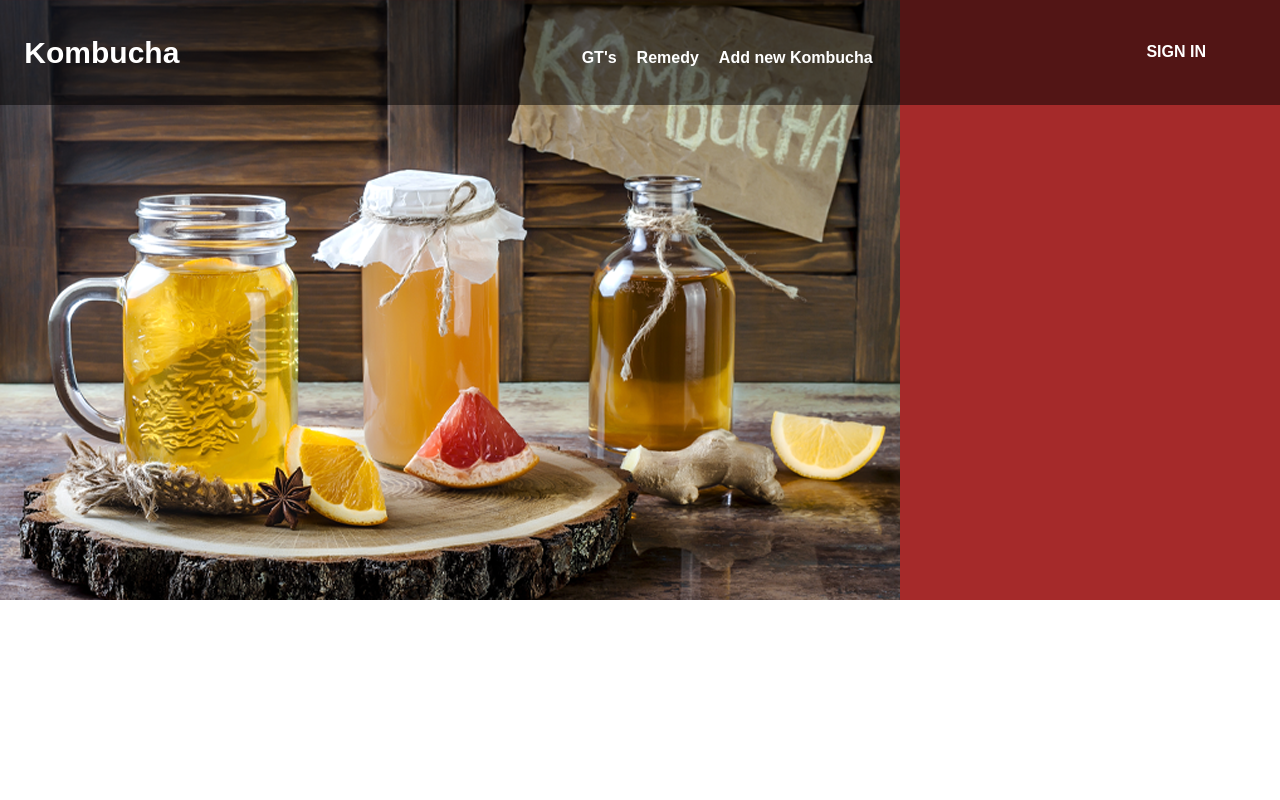
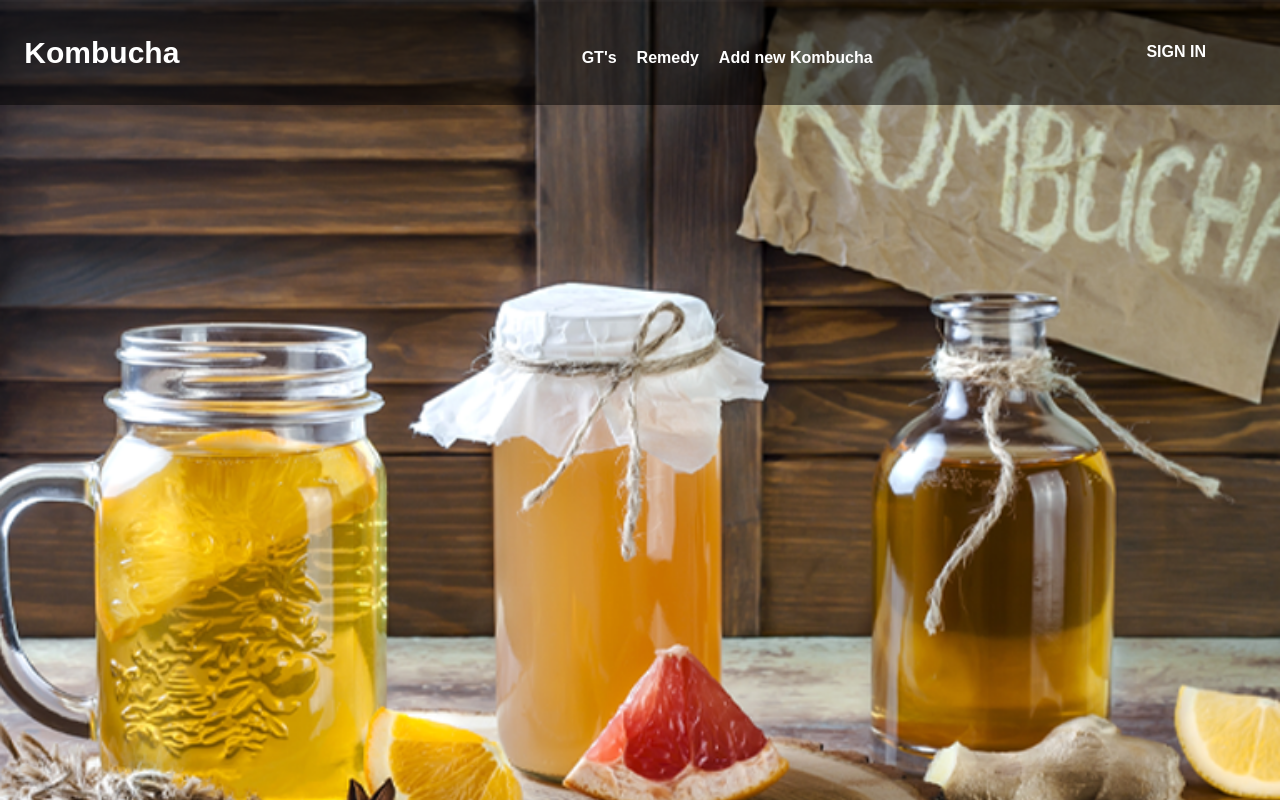
Before and after one commit to nehamalhotra23/Tap-Room, a React app: page /#/ in a window 1280 px wide. Shown: the top 800 px of the page. Built offline with nearby package versions, Linux system fonts and the light colour scheme.

Commit message:
fix image at home page

```diff
--- a/src/components/Home.jsx
+++ b/src/components/Home.jsx
@@ -1,14 +1,15 @@
 import React from "react";
 import cover from '../Assets/Img/cover.png';
 function Home() {
-    var image = {
-     backgroundColor: "brown",
-    }
-    return (
-      <div style={image}>
-          <img src={cover}/>
-        </div>
-
-    );
+  var back = {
+    backgroundImage: `url(${cover})`,
+    height: '1000px',
+    backgroundPosition: 'center',
+    backgroundRepeat: 'no-repeat',
+    backgroundSize: 'cover'
+  }
+  return (
+    <div style={back}></div>
+  );
 }
 export default Home;
--- a/src/components/Kombucha.jsx
+++ b/src/components/Kombucha.jsx
@@ -24,18 +24,19 @@ function Kombucha(props) {
        boxShadow: "0px 0px 6px - 2px #000000",
     }
     return (
-        <div>
-            <div class="card" style={card}>
-            <img style={image} src={props.photo} class="card-img-top" />
-            <div class="card-body">
+
+            <div className="row" style={card}>
+             <div className="col-md-12">
+            <img style={image} src={props.photo} />
+            <div>
             <p>Name: {props.name}</p>
             <p>Price: {props.price}</p>
             <p>Brand: {props.brand}</p>
             <p>description: {props.flavour}</p>
-                </div>
+            </div>
+            </div>
             </div>
 
-        </div>
 
     );
 }
--- a/src/components/MainPage.jsx
+++ b/src/components/MainPage.jsx
@@ -5,7 +5,7 @@ import Navbar from './Navbar';
 function MainPage() {
     return (
         <div>
-            <Navbar />
+            <Navbar/>
             <Home />
         </div>
     );
--- a/src/components/NewKombucha.jsx
+++ b/src/components/NewKombucha.jsx
@@ -12,6 +12,7 @@ function NewKombucha() {
     var background = {
         backgroundColor: "#ffae42",
         color: "brown",
+        marginTop: "300px",
     }
     var form = {
         marginTop: "30px",
--- a/src/components/SignIn.jsx
+++ b/src/components/SignIn.jsx
@@ -25,8 +25,8 @@ function SignIn() {
             </div>
             <div style={form} className="form-group col-md-6">
                 <h1> Employee Login:</h1>
-                <input type="text" placeholder="@UserName"className="form-control" /> <br/>
-                <input placeholder="Password" type="text" className="form-control" /><br/>
+                <input type="text" placeholder="@UserName" className="form-control" /> <br />
+                <input placeholder="Password" type="text" className="form-control" /><br />
                 <button type="submit" className="btn btn-secondary">SignIn</button><hr />
                 <nav class="navbar navbar-light bg-light">
                     <a class="navbar-brand" href="#">
```
